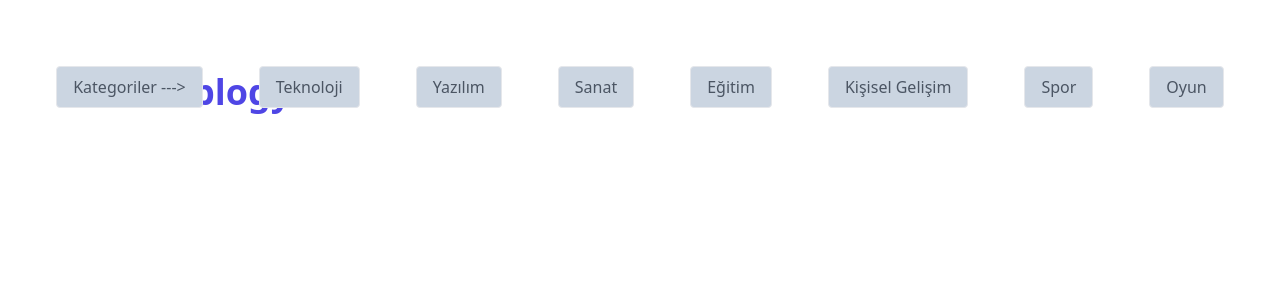
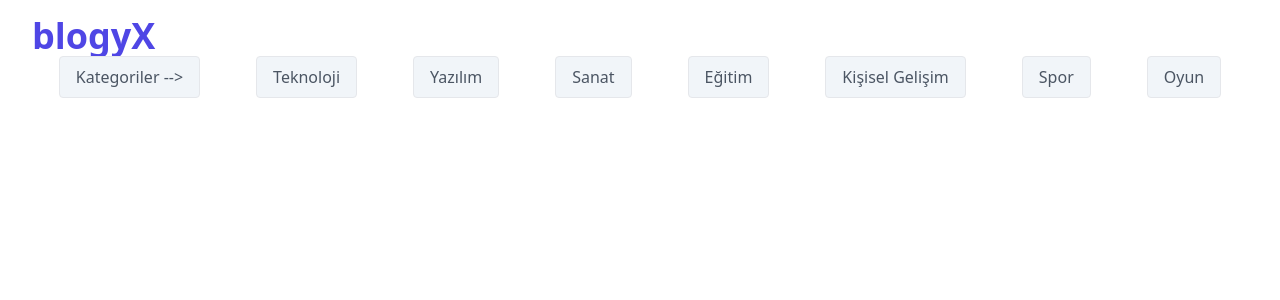
Before and after one commit to measses/react-blog-project, a React (Vite) app: page / in a window 1280 px wide. Shown: the top 300 px of the page. Built offline with nearby package versions, Linux system fonts and the light colour scheme.

Commit message:
Add react-icons package and update Navbar and Footer components

```diff
--- a/package.json
+++ b/package.json
@@ -12,7 +12,8 @@
   "dependencies": {
     "axios": "^1.6.8",
     "react": "^18.2.0",
-    "react-dom": "^18.2.0"
+    "react-dom": "^18.2.0",
+    "react-icons": "^5.0.1"
   },
   "devDependencies": {
     "@types/react": "^18.2.66",
--- a/src/App.jsx
+++ b/src/App.jsx
@@ -1,3 +1,4 @@
+import Footer from "./components/Footer";
 import Navbar from "./components/Navbar";
 
 function App() {
--- a/src/components/Footer.jsx
+++ b/src/components/Footer.jsx
@@ -1,9 +1,13 @@
-import React from 'react'
+import React from "react";
 
 function Footer() {
   return (
-    <div>Footer</div>
-  )
+    <div>
+      <footer className="bg-slate-900 text-white text-center py-4">
+        <p>&copy; 2024 blogyX -- Mert Araz</p>
+      </footer>
+    </div>
+  );
 }
 
-export default Footer
+export default Footer;
--- a/src/components/Navbar.jsx
+++ b/src/components/Navbar.jsx
@@ -1,16 +1,38 @@
-import React from "react";
+import React, { useState } from "react";
 import "../assets/css/Navbar.css";
+
 function Navbar() {
+  const [isOpen, setIsOpen] = useState(false);
+
   return (
     <div>
       <nav className="px-8 py-4">
-        <span className="text-4xl font-extrabold flex mt-14 mx-40 text-indigo-600 ">
-          blogyX
-        </span>
-        <div className="flex h-screen justify-center items-center">
-          <ul className="flex space-x-14 mb-[850px] ">
+        <div className="flex justify-between items-center">
+          <span className="text-4xl font-extrabold text-indigo-600">
+            blogyX
+          </span>
+          <button className="lg:hidden" onClick={() => setIsOpen(!isOpen)}>
+            <svg
+              className="h-20 w-8"
+              fill="none"
+              strokeLinecap="round"
+              strokeLinejoin="round"
+              strokeWidth="2"
+              viewBox="0 0 24 24"
+              stroke="currentColor"
+            >
+              <path d="M4 6h16M4 12h16m-7 6h7" />
+            </svg>
+          </button>
+        </div>
+        <div
+          className={`${
+            isOpen ? "flex" : "hidden"
+          } lg:flex flex-col lg:flex-row lg:items-center h-screen lg:h-auto`}
+        >
+          <ul className="flex flex-col lg:flex-row sm:space-x-4 md:space-x-8 lg:space-x-14 sm:mb-0 mx-auto max-w-3/4 md:max-w-2/4 lg:max-w-1/2">
             {[
-              "Kategoriler --->",
+              "Kategoriler -->",
               "Teknoloji",
               "Yazılım",
               "Sanat",
@@ -18,8 +40,11 @@ function Navbar() {
               "Kişisel Gelişim",
               "Spor",
               "Oyun",
-            ].map((category) => (
-              <li className="border rounded px-4 py-2 hover:border-indigo-500 transition-colors bg-slate-300">
+            ].map((category, index) => (
+              <li
+                key={index}
+                className="border rounded px-4 py-2 hover:border-indigo-500 transition-colors bg-slate-100 my-2 sm:my-0"
+              >
                 <a
                   href="#"
                   className="font-medium text-gray-600 hover:text-indigo-500"
```
Also changed, not shown: 1 other file (tests, documents, lock files or other folders).
